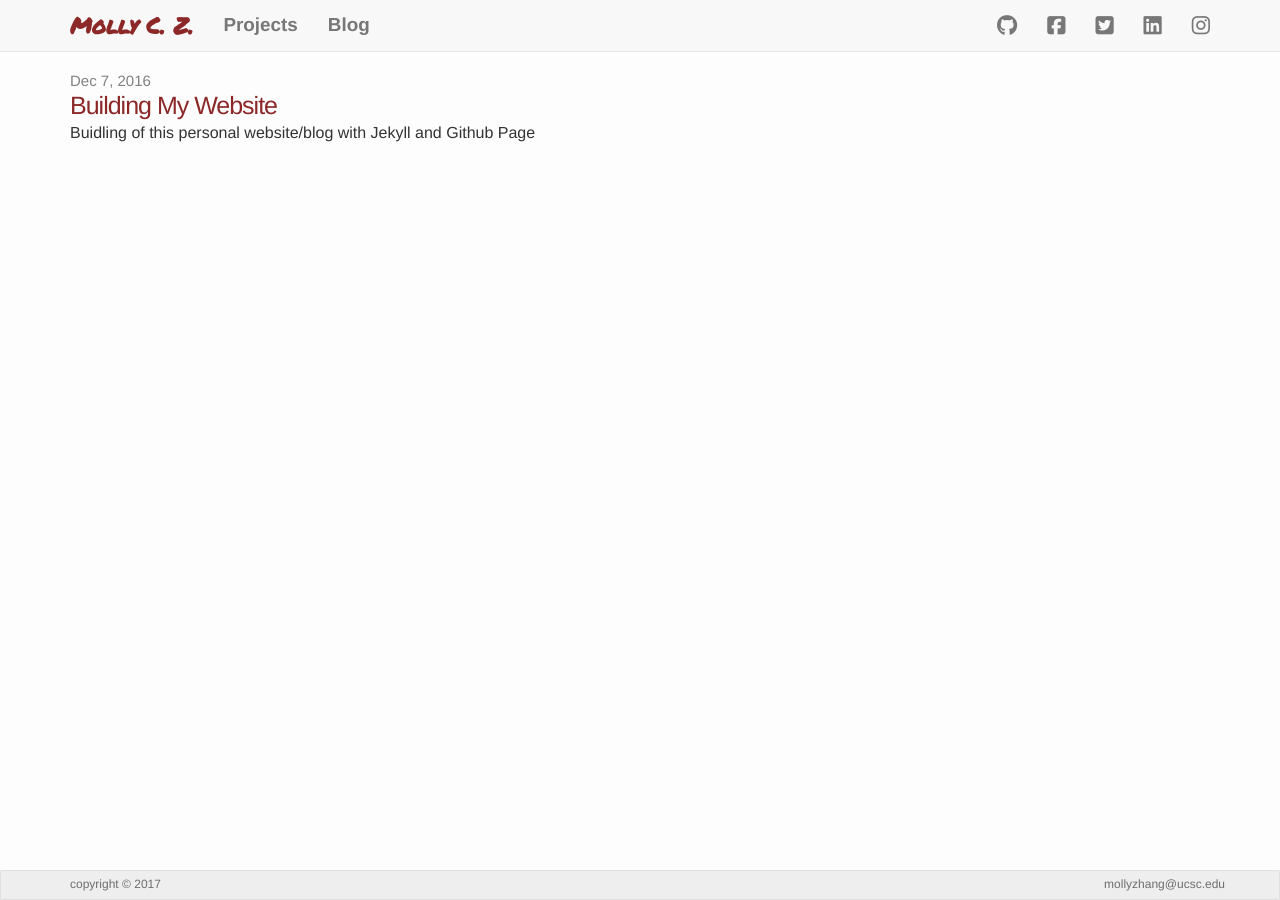
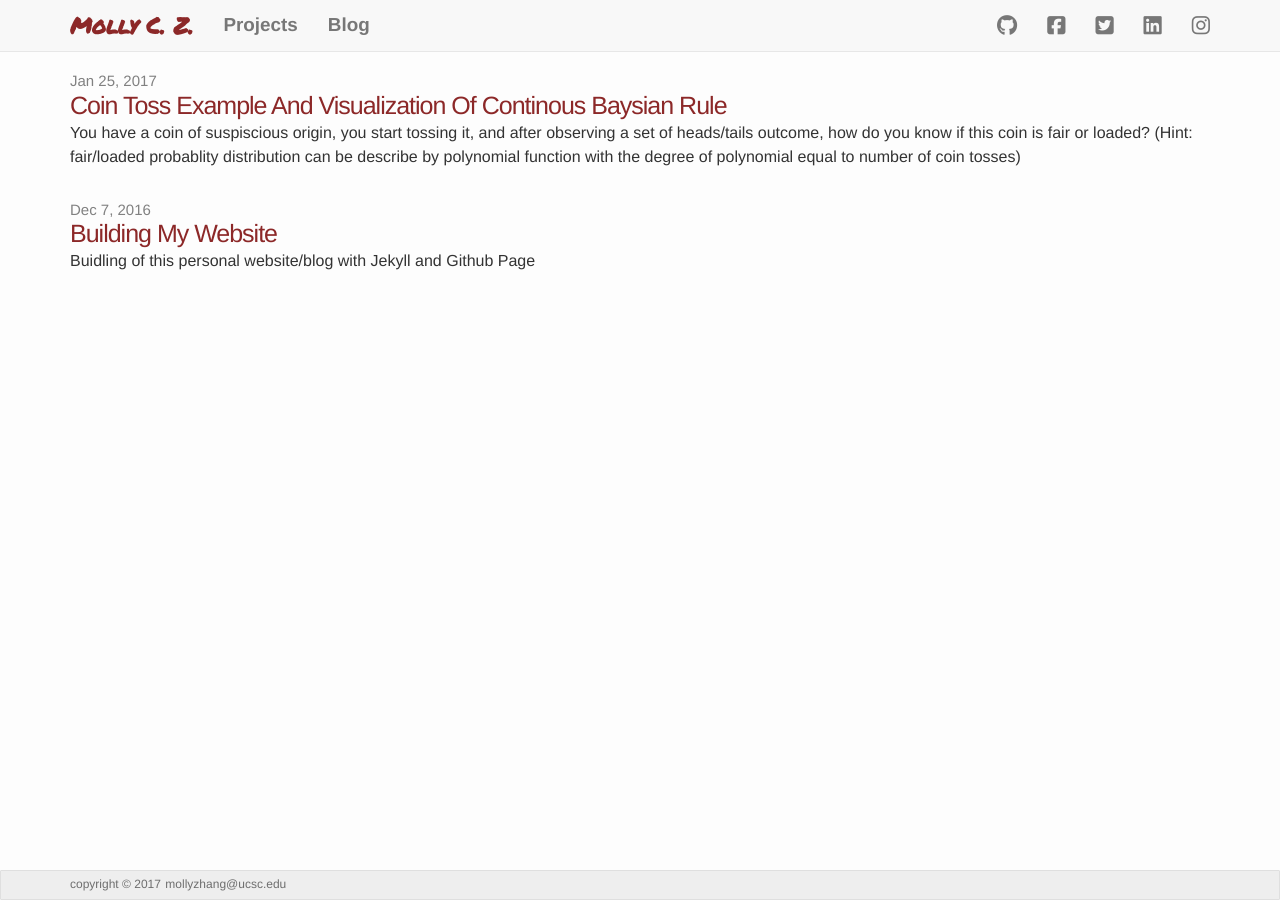
Before and after one commit to MollyZhang/MollyZhang.github.io_offline, a Jekyll site: the page built from blog.html, in a window 1280 px wide. Built offline with Jekyll 4.4.1, drawn with Linux system fonts in a browser that asks for light colours; nearby versions of some CDN libraries.

Commit message:
gap between posts and better footer

```diff
--- a/_includes/footer.html
+++ b/_includes/footer.html
@@ -1,10 +1,6 @@
 <div class="footer navbar navbar-inverse">
     <div class="container">
-        <ul class="nav navbar-nav navbar-left">
-            <span class="footer-words">copyright &copy; 2017</span>
-        </ul>
-        <ul class="nav navbar-nav navbar-right">
-            <li><span class="footer-words">mollyzhang@ucsc.edu</span></li>
-        </ul>
+        <span class="copyright">copyright &copy; 2017</span>
+        <span class="contact">mollyzhang@ucsc.edu</span>
     </div>
 </div>
--- /dev/null
+++ b/_posts/2017-1-25-coin-toss-example-and-visualization-of-continous-baysian-rule.md
@@ -0,0 +1,8 @@
+---
+layout: post
+excerpt: "You have a coin of suspiscious origin, you start tossing it, and after observing a set of heads/tails outcome, how do you know if this coin is fair or loaded? (Hint: fair/loaded probablity distribution can be describe by polynomial function with the degree of polynomial equal to number of coin tosses)"
+thumbnail: ""
+comments: true
+---
+
+ya da
--- a/css/main.css
+++ b/css/main.css
@@ -86,6 +86,8 @@ section.bg-molly {
     font-size: 15px;
     color: #818181;
 }
+
+.posts li { margin-bottom: 30px; }
 
 
 /* Post styles */
@@ -224,8 +226,10 @@ section.bg-molly {
     border-color: #dfdfdf;
 }
 
-.footer-words {
+.copyright, .contact {
     font-size: 12px;
     color: rgba(94,94,94,0.89);
     font-weight: 500;
 }
+
+.contact {text-align: right;}
```
